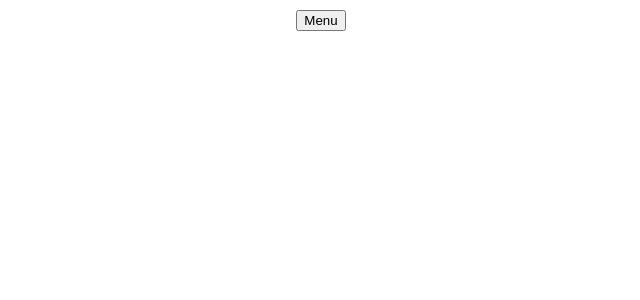
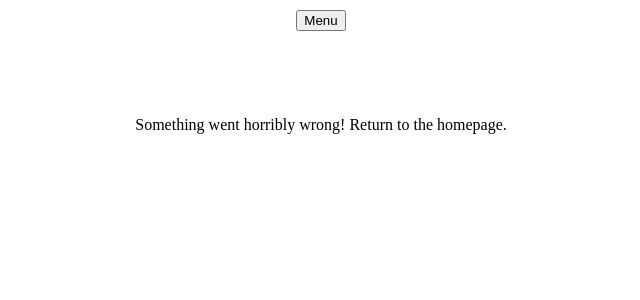
Before and after one commit to mmaustin/community-novel, a React (Create React App) app in the folder cn-client/: page /get-contribution/1 in a window 1280 px wide. Shown: the top 300 px of the page, without its empty margins (319-959 px from the left). Built offline with nearby package versions, Linux system fonts and the light colour scheme.

Commit message:
returned a message to return to homepage if a single contribution does not appear

```diff
--- a/cn-client/src/features/contributions/SingleContribution.js
+++ b/cn-client/src/features/contributions/SingleContribution.js
@@ -11,16 +11,15 @@ export const SingleContribution = () => {
     const foundContribution = useSelector(state => getContributionById(state, contributionId));
 
     //const contribution = foundContribution.text
-    let contribution;
+    let contribution = 'Something went horribly wrong! Return to the homepage.';
 
     try {
         if(foundContribution){
             contribution = foundContribution.text
         }
-    } catch (error) {
+    } catch(error)  {
         console.log(error);
     }
-
 
     return(
         <>
```
